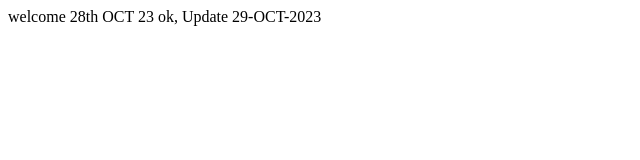
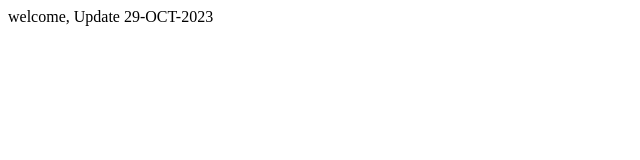
Before and after one commit to 5GaneshPawar/5GaneshHTMLFIles, a plain HTML site: page index.html in a window 1280 px wide. Shown: the whole page, without its empty margins (0-640 px from the left). Drawn offline with Linux system fonts and the light colour scheme.

Commit message:
Old Date removed from the code
Kindly Update into the VS as well.

```diff
--- a/index.html
+++ b/index.html
@@ -6,6 +6,6 @@
     <title>Document</title>
 </head>
 <body>
-welcome 28th OCT 23 ok, Update 29-OCT-2023
+welcome, Update 29-OCT-2023
 </body>
 </html>
```
